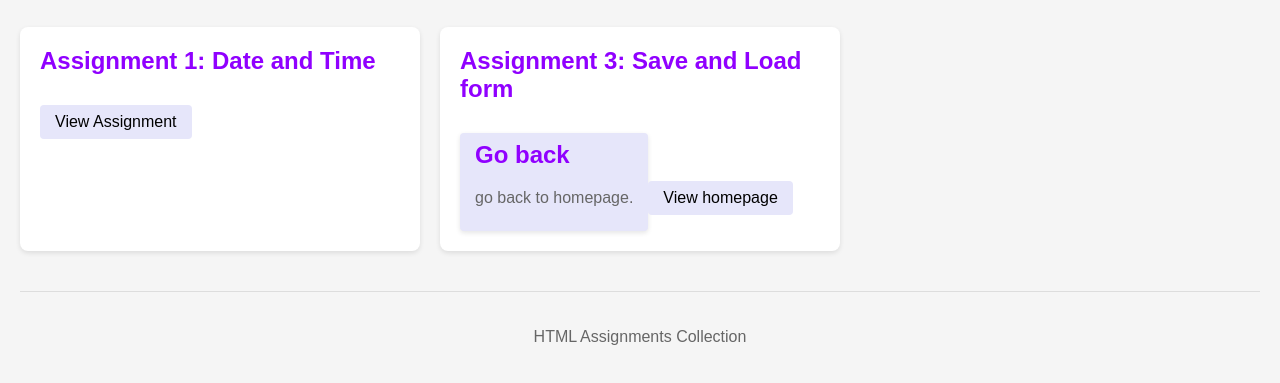
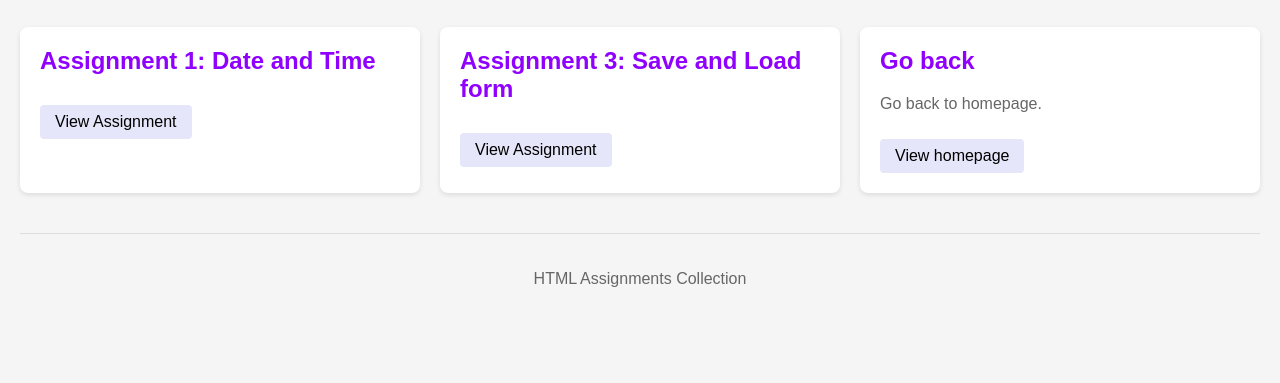
Before and after one commit to aa31harsh/Day-12, a plain HTML site: page index.html in a window 1280 px wide. Shown: the part 93-476 px from the top of the page. Drawn offline with Linux system fonts and the light colour scheme.

Commit message:
Update index.html

```diff
--- a/index.html
+++ b/index.html
@@ -50,6 +50,7 @@
         }
         .assignment-card a:hover {
             background-color: purple;
+            color: white;
         }
         footer {
             margin-top: 40px;
@@ -73,16 +74,14 @@
 
         <div class="assignment-card">
             <h2>Assignment 3: Save and Load form</h2>
-            <a href="assign3.html>View Assignment</a>
+            <a href="assign3.html">View Assignment</a>
         </div>
 
         <div class="assignment-card">
             <h2>Go back</h2>
-            <p>go back to homepage.</p>
+            <p>Go back to homepage.</p>
             <a href="index.html">View homepage</a>
         </div>
-
-
 
     </div>
 
```
